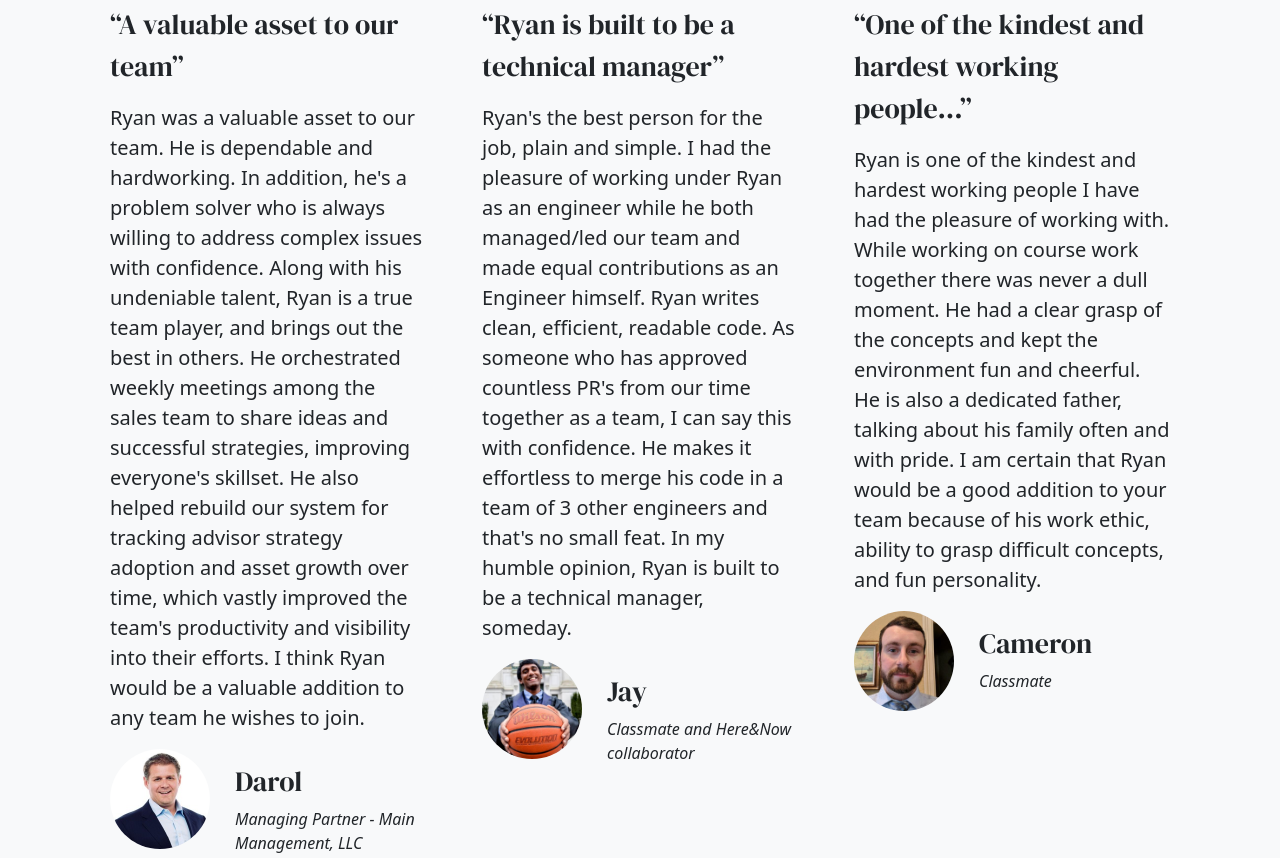
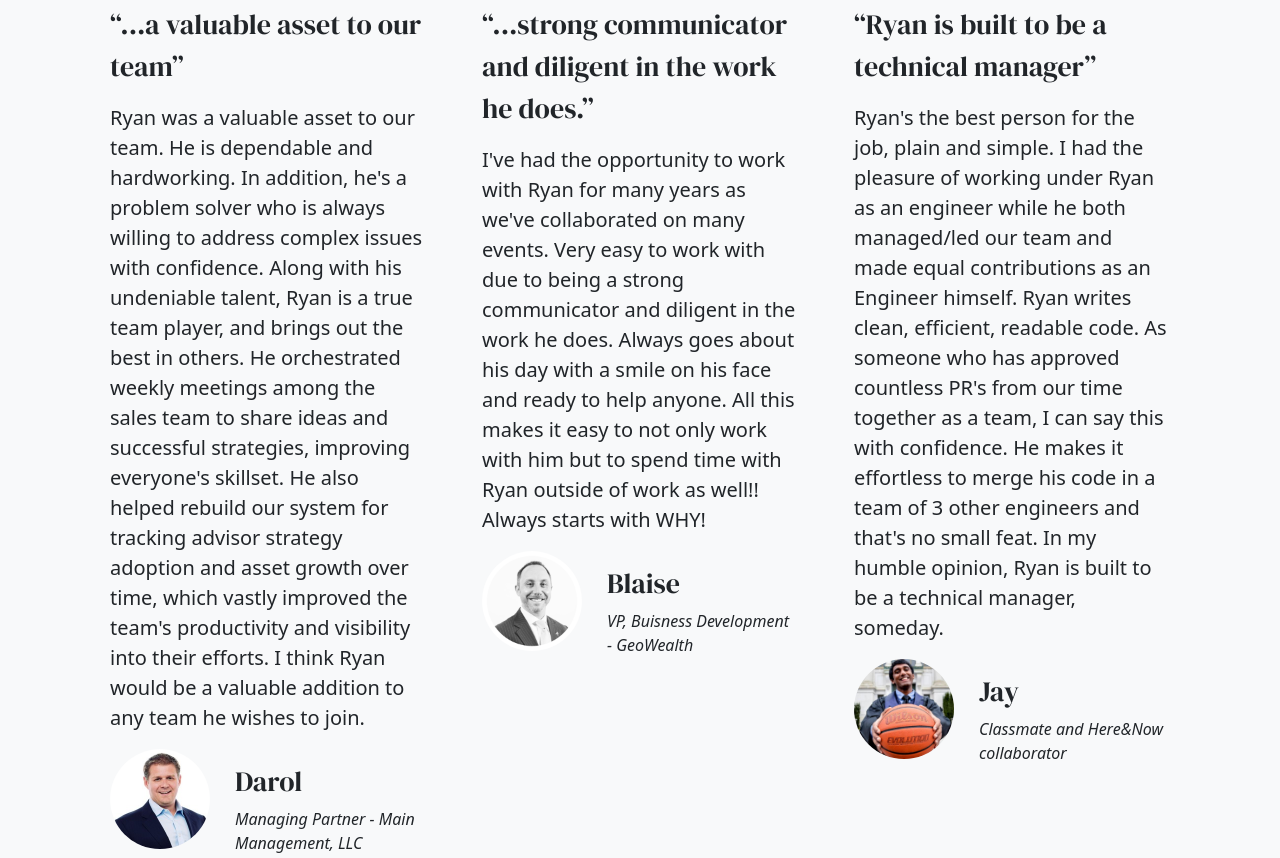
Before and after one commit to Rymul/rymul.github.io, a plain HTML site: page index.html in a window 1280 px wide. Shown: the part 3730-4588 px from the top of the page. Drawn offline with nearby package versions, Linux system fonts and the light colour scheme.

Commit message:
add blaise testimonial

```diff
--- a/index.html
+++ b/index.html
@@ -292,7 +292,7 @@
         <div class='col-sm-4'>
           <div class='p-3'>
             <div class=''>
-              <blockquote class='quotation'>“A valuable asset to our team”</blockquote>
+              <blockquote class='quotation'>“...a valuable asset to our team”</blockquote>
               <p class='lead'>Ryan was a valuable asset to our team. He is dependable and hardworking. In addition, he's a problem solver who is always willing to address complex issues with confidence. Along with his undeniable talent, Ryan is a true team player, and brings out the best in others.
                 He orchestrated weekly meetings among the sales team to share ideas and successful strategies, improving everyone's skillset. He also helped rebuild our system for tracking advisor strategy adoption and asset growth over time, which vastly improved the team's productivity and visibility into their efforts.
                 I think Ryan would be a valuable addition to any team he wishes to join.</p>
@@ -308,6 +308,20 @@
         <div class='col-sm-4'>
           <div class='p-3'>
             <div class=''>
+              <blockquote class='quotation'>“...strong communicator and diligent in the work he does.”</blockquote>
+              <p class='lead'>I've had the opportunity to work with Ryan for many years as we've collaborated on many events. Very easy to work with due to being a strong communicator and diligent in the work he does. Always goes about his day with a smile on his face and ready to help anyone. All this makes it easy to not only work with him but to spend time with Ryan outside of work as well!! Always starts with WHY!</p>
+            </div>
+            <div class=''>
+              <img src="img/testimonial-blaise.jpeg" class='circle testimonial-image'>
+              <h3 class='pt-3'>Blaise</h3>
+              <em>VP, Buisness Development - GeoWealth</em>
+            </div>
+          </div>
+        </div>
+
+        <div class='col-sm-4'>
+          <div class='p-3'>
+            <div class=''>
               <blockquote class='quotation'>“Ryan is <span class='marker-highlight'>built to be</span> a technical manager”</blockquote>
               <p class='lead'>Ryan's the best person for the job, plain and simple. I had the pleasure of working under Ryan as an engineer while he both managed/led our team and made equal contributions as an Engineer himself.  Ryan writes clean, efficient, readable code. As someone who has approved countless PR's from our time together as a team, I can say this with confidence. He makes it effortless to merge his code in a team of 3 other engineers and that's no small feat. In my humble opinion, Ryan is built to be a technical manager, someday.</p>
             </div>
@@ -315,20 +329,6 @@
               <img src="img/testimonial-jay.jpeg" class='circle testimonial-image'>
               <h3 class='pt-3'>Jay</h3>
               <em>Classmate and Here&Now collaborator</a></em>
-            </div>
-          </div>
-        </div>
-
-        <div class='col-sm-4'>
-          <div class='p-3'>
-            <div class=''>
-              <blockquote class='quotation'>“One of the kindest and hardest working people...”</blockquote>
-              <p class='lead'>Ryan is one of the kindest and hardest working people I have had the pleasure of working with. While working on course work together there was never a dull moment. He had a clear grasp of the concepts and kept the environment fun and cheerful. He is also a dedicated father, talking about his family often and with pride. I am certain that Ryan would be a good addition to your team because of his work ethic, ability to grasp difficult concepts, and fun personality.</p>
-            </div>
-            <div class=''>
-              <img src="img/testimonial-cameron.jpeg" class='circle testimonial-image'>
-              <h3 class='pt-3'>Cameron</h3>
-              <em>Classmate</em>
             </div>
           </div>
         </div>
```
Also changed, not shown: img/testimonial-blaise.jpeg (added).
